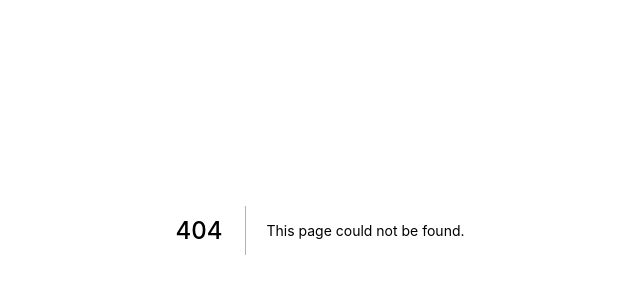
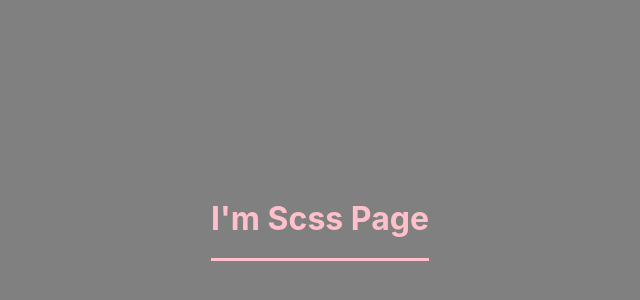
Before and after one commit to Anikets08/LearnNext, a Next.js app: page /scsspage in a window 1280 px wide. Before the commit this address had no page. Shown: the part 170-470 px from the top of the page, without its empty margins (320-960 px from the left). Built offline with nearby package versions, Linux system fonts and the light colour scheme.

Commit message:
added sass styling in the module file

```diff
--- a/package.json
+++ b/package.json
@@ -18,6 +18,7 @@
     "@types/react": "17.0.14",
     "eslint": "7.30.0",
     "eslint-config-next": "11.0.1",
+    "sass": "^1.35.2",
     "typescript": "4.3.5"
   }
 }
--- a/pages/component.module.css
+++ b/pages/component.module.css
@@ -4,5 +4,6 @@
   display: flex;
   justify-content: center;
   align-items: center;
+  flex-direction: column;
   color: grey;
 }
--- /dev/null
+++ b/pages/sass.module.scss
@@ -0,0 +1,14 @@
+.sass {
+  background-color: grey;
+  height: 100vh;
+  width: 100%;
+  color: pink;
+  display: flex;
+  flex-direction: column;
+  align-items: center;
+  justify-content: center;
+  h1 {
+    border-bottom: 3px solid pink;
+    padding-bottom: 20px;
+  }
+}
--- /dev/null
+++ b/pages/scsspage.tsx
@@ -0,0 +1,12 @@
+import React from 'react'
+import styles from "./sass.module.scss";
+
+const scsspage = () => {
+    return (
+        <div className={styles.sass}>
+            <h1>I'm Scss Page</h1>
+        </div>
+    )
+}
+
+export default scsspage
```
Also changed, not shown: pages/index.tsx (+14 -5 lines), pages/nextpage.tsx (+13 -9 lines), 1 other file (tests, documents, lock files or other folders).
